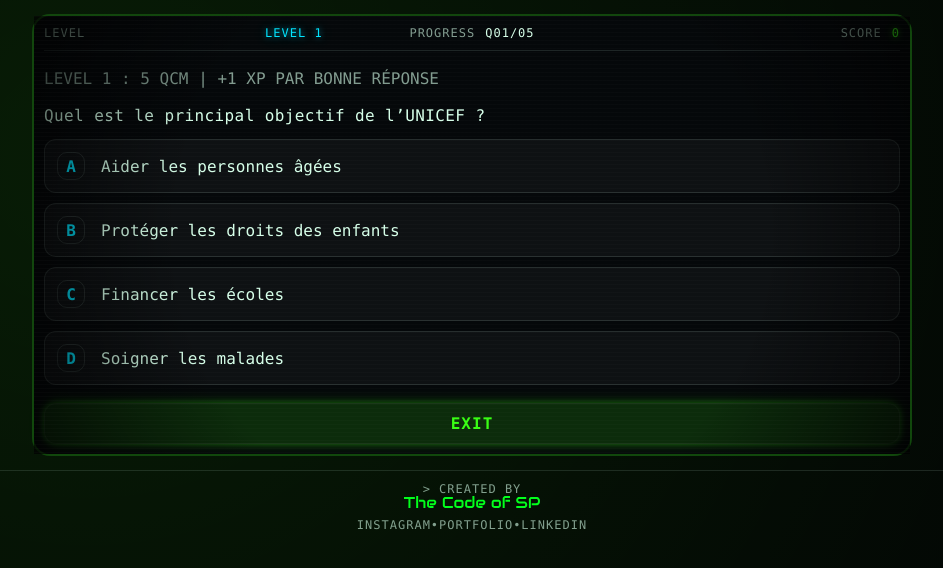
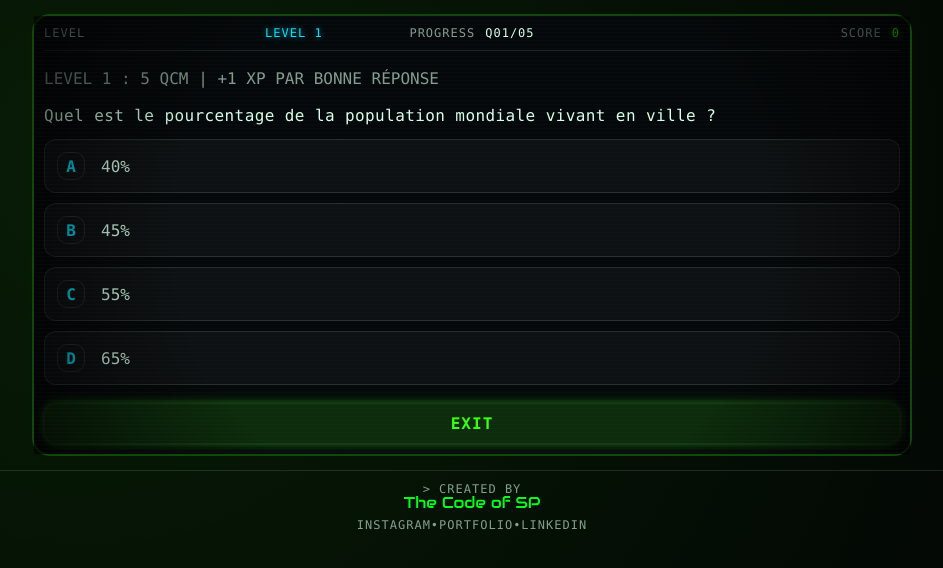
Before and after one commit to TheCodeofSP/TheQuizofSP, a React (Vite) app in the folder frontend/: page /quiz-1 in a window 1280 px wide. Shown: the top 568 px of the page, without its empty margins (168-1111 px from the left). Built offline with nearby package versions, Linux system fonts and the light colour scheme; no server answers.

Commit message:
pool questions

```diff
--- a/frontend/src/pages/Quiz1Page.jsx
+++ b/frontend/src/pages/Quiz1Page.jsx
@@ -2,16 +2,16 @@
 import { useNavigate } from "react-router-dom";
 import QuizRunner from "../components/QuizRunner.jsx";
 import data from "../data/questions.json";
-import { shuffleArray } from "../utils/shuffle.js";
 import { abandonRun, setQuiz1Score } from "../services/quizSession.js";
 import "./Quiz1Page.scss";
+import { getNextQuestions } from "../services/questionsPool.js";
 
 export default function Quiz1Page() {
   const navigate = useNavigate();
 
   const shuffledQuestions = useMemo(() => {
     const list = Array.isArray(data.quiz1_profile) ? data.quiz1_profile : [];
-    return shuffleArray(list).slice(0, 5);
+    return getNextQuestions("quiz1_pool", list, 5);
   }, []);
 
   function handleComplete(score) {
--- a/frontend/src/pages/Quiz2Page.jsx
+++ b/frontend/src/pages/Quiz2Page.jsx
@@ -2,16 +2,16 @@
 import { useNavigate } from "react-router-dom";
 import QuizRunner from "../components/QuizRunner.jsx";
 import data from "../data/questions.json";
-import { shuffleArray } from "../utils/shuffle.js";
 import { abandonRun, setQuiz2Score } from "../services/quizSession.js";
 import "./Quiz2Page.scss";
+import { getNextQuestions } from "../services/questionsPool.js";
 
 export default function Quiz2Page() {
   const navigate = useNavigate();
 
   const shuffledQuestions = useMemo(() => {
     const list = Array.isArray(data.quiz2_hobbies) ? data.quiz2_hobbies : [];
-    return shuffleArray(list).slice(0, 10);
+    return getNextQuestions("quiz2_pool", list, 10);
   }, []);
 
   function handleComplete(score) {
--- a/frontend/src/pages/Quiz3Page.jsx
+++ b/frontend/src/pages/Quiz3Page.jsx
@@ -2,7 +2,8 @@
 import { useNavigate } from "react-router-dom";
 import { useSfx } from "../hooks/useSfx.js";
 import finalQuestions from "../data/finalQuestion.json";
-import { shuffleArray } from "../utils/shuffle.js";
+import { getNextQuestion } from "../services/questionsPool.js";
+
 import {
   getBaseScore,
   setDoubleWon,
@@ -22,7 +23,7 @@
   const { play } = useSfx();
 
   const finalQuestion = useMemo(() => {
-    return shuffleArray(finalQuestions)[0];
+    return getNextQuestion("quiz3_pool", finalQuestions);
   }, []);
 
   const [answer, setAnswer] = useState("");
--- /dev/null
+++ b/frontend/src/services/questionsPool.js
@@ -0,0 +1,56 @@
+import { shuffleArray } from "../utils/shuffle.js";
+
+function readPool(key) {
+  try {
+    const raw = sessionStorage.getItem(key);
+    return raw ? JSON.parse(raw) : null;
+  } catch {
+    return null;
+  }
+}
+
+function writePool(key, value) {
+  sessionStorage.setItem(key, JSON.stringify(value));
+}
+
+export function getNextQuestions(poolKey, questions, count) {
+  if (!Array.isArray(questions) || questions.length === 0) return [];
+
+  let remainingIds = readPool(poolKey);
+
+  const allIds = questions.map((q) => q.id);
+
+  const isPoolValid =
+    Array.isArray(remainingIds) &&
+    remainingIds.every((id) => allIds.includes(id));
+
+  if (!isPoolValid || remainingIds.length < count) {
+    const freshShuffledIds = shuffleArray(allIds);
+
+    if (Array.isArray(remainingIds) && remainingIds.length > 0) {
+      const missingIds = freshShuffledIds.filter(
+        (id) => !remainingIds.includes(id),
+      );
+      remainingIds = [...remainingIds, ...missingIds];
+    } else {
+      remainingIds = freshShuffledIds;
+    }
+  }
+
+  const selectedIds = remainingIds.slice(0, count);
+  const nextRemainingIds = remainingIds.slice(count);
+
+  writePool(poolKey, nextRemainingIds);
+
+  return selectedIds
+    .map((id) => questions.find((q) => q.id === id))
+    .filter(Boolean);
+}
+
+export function getNextQuestion(poolKey, questions) {
+  return getNextQuestions(poolKey, questions, 1)[0] ?? null;
+}
+
+export function resetQuestionPool(poolKey) {
+  sessionStorage.removeItem(poolKey);
+}
```
